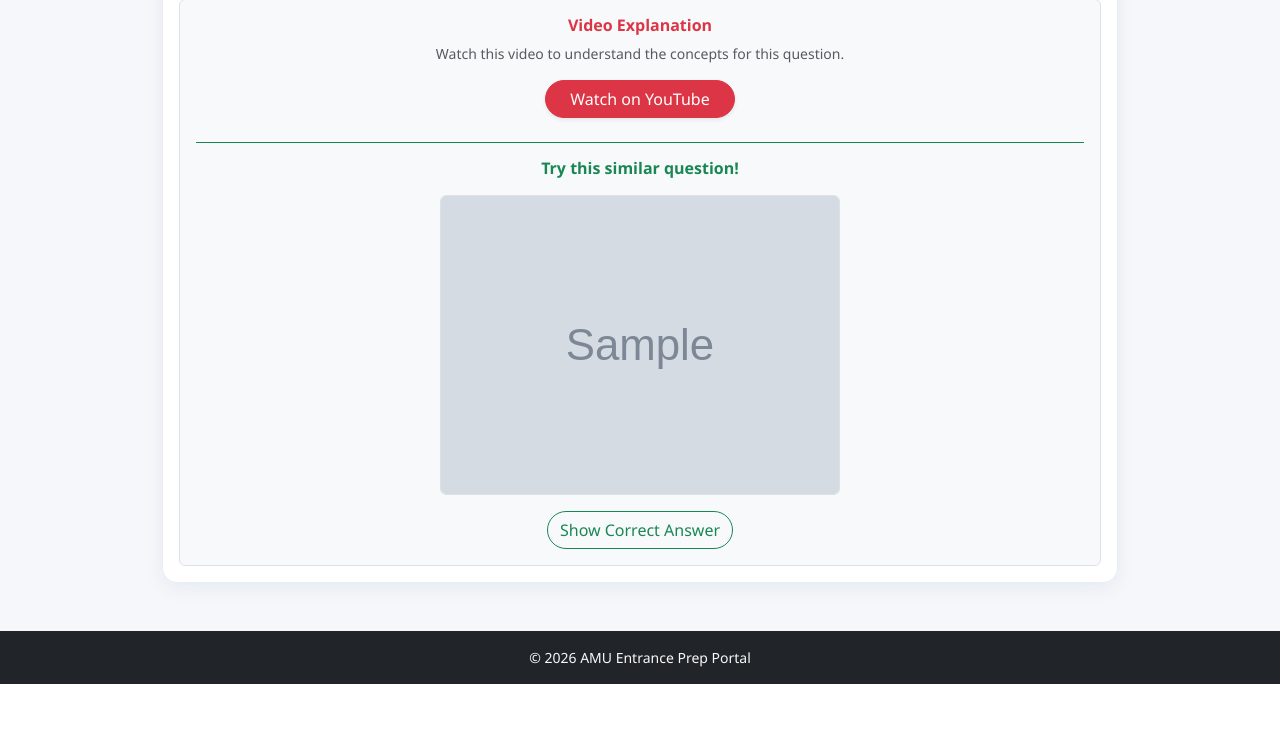
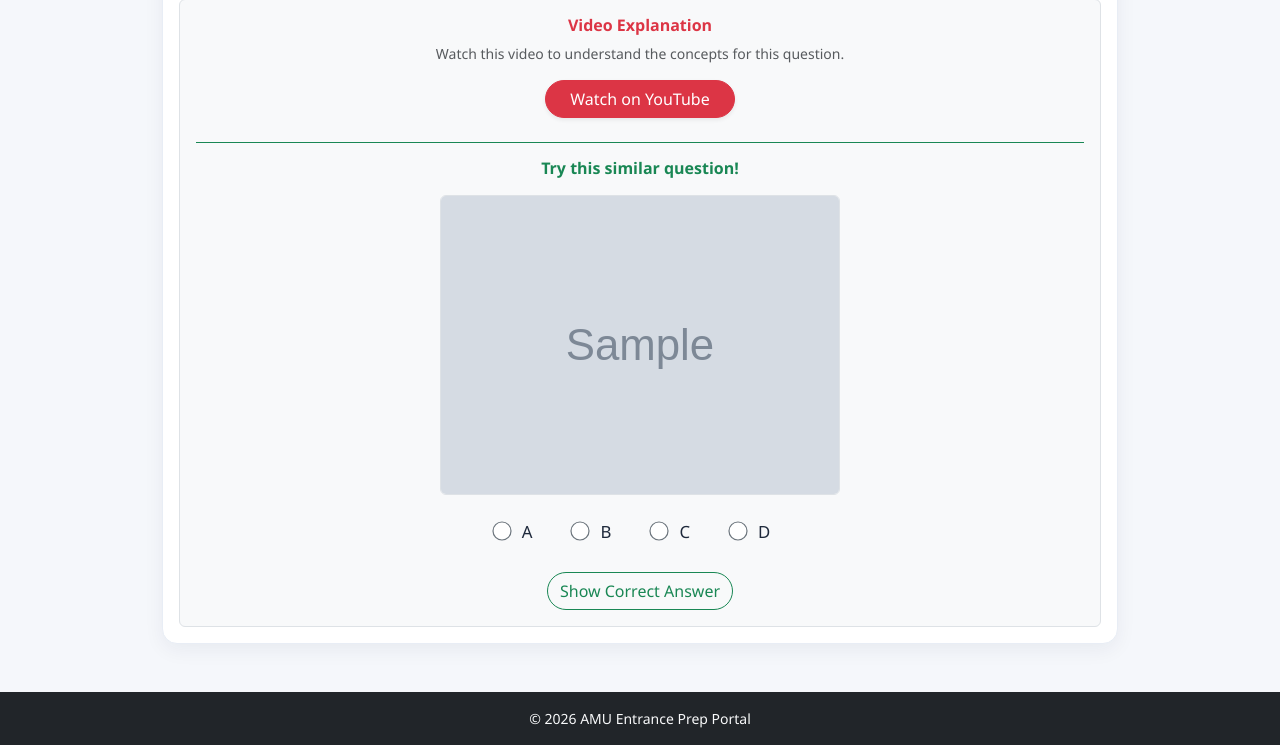
Before and after one commit to Shaaz29/AMU_Entrance_Prep_Portal, a Django app: template templates/result.html in a window 1280 px wide. Shown: the part 1809-2554 px from the top of the page. Before the commit the page ends 2493 px from the top, so only its background shows below. Run offline with Django 5.2, Linux system fonts and the light colour scheme; tables that the repository leaves empty hold one stand-in row (values such as "Sample post"); the template is opened without the code that fills it: values that come from a table or form of the project are taken from there, most other values are stand-ins (such as "Sample title", 1, 10 or a date in 2020); grey boxes marked "Sample" are stand-in pictures; some libraries are stand-ins or nearby versions.

Commit message:
Added interactive A B C D radio options to alternate questions on result page

```diff
--- a/templates/result.html
+++ b/templates/result.html
@@ -197,6 +197,28 @@
                                     <img src="{{ alt_img }}" class="img-fluid rounded border mb-2" alt="Alternate Question" style="max-height: 300px;">
                                     {% endfor %}
                                 </div>
+
+                                <div class="mt-3 mb-3">
+                                    <div class="d-flex justify-content-center gap-4">
+                                        <div class="form-check form-check-inline">
+                                            <input class="form-check-input border-secondary" type="radio" name="alt_q_{{ item.number }}" id="alt_a_{{ item.number }}" value="A" style="transform: scale(1.2);">
+                                            <label class="form-check-label fw-bold ms-1" for="alt_a_{{ item.number }}">A</label>
+                                        </div>
+                                        <div class="form-check form-check-inline">
+                                            <input class="form-check-input border-secondary" type="radio" name="alt_q_{{ item.number }}" id="alt_b_{{ item.number }}" value="B" style="transform: scale(1.2);">
+                                            <label class="form-check-label fw-bold ms-1" for="alt_b_{{ item.number }}">B</label>
+                                        </div>
+                                        <div class="form-check form-check-inline">
+                                            <input class="form-check-input border-secondary" type="radio" name="alt_q_{{ item.number }}" id="alt_c_{{ item.number }}" value="C" style="transform: scale(1.2);">
+                                            <label class="form-check-label fw-bold ms-1" for="alt_c_{{ item.number }}">C</label>
+                                        </div>
+                                        <div class="form-check form-check-inline">
+                                            <input class="form-check-input border-secondary" type="radio" name="alt_q_{{ item.number }}" id="alt_d_{{ item.number }}" value="D" style="transform: scale(1.2);">
+                                            <label class="form-check-label fw-bold ms-1" for="alt_d_{{ item.number }}">D</label>
+                                        </div>
+                                    </div>
+                                </div>
+
                                 {% if item.question.alternate_correct_answer or item.question.alternate_explanation_image_urls_list %}
                                 <button class="btn btn-outline-success mt-2 rounded-pill" type="button" data-bs-toggle="collapse" data-bs-target="#altAns{{ item.number }}" aria-expanded="false" aria-controls="altAns{{ item.number }}">
                                     Show Correct Answer
```
